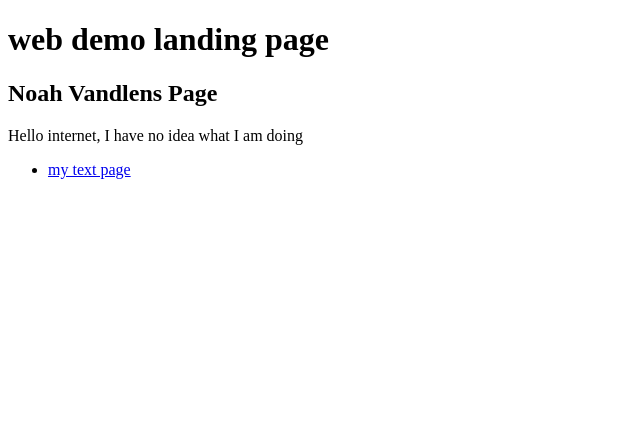
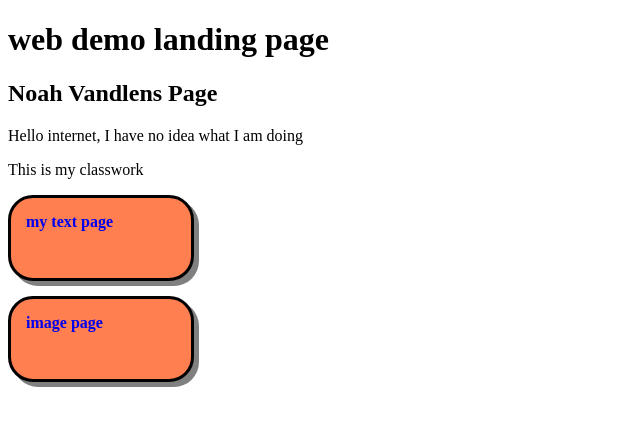
Before and after one commit to Noah-Vandlen/lcc-site, a plain HTML site: page index.html in a window 1280 px wide. Shown: the whole page, without its empty margins (0-640 px from the left). Drawn offline with Linux system fonts and the light colour scheme.

Commit message:
Add files via upload

```diff
--- a/index.html
+++ b/index.html
@@ -2,7 +2,45 @@
 <html lang="en">
 <head>
     <title>web demo landing page</title>
+    <style>
+      html{
+        font size:100%;
+      }
+
+ul{
+  list-style-type:none
+  margin: 0;
+  padding: 0;
+}
+
+a{
+  sont-size: 15px;
+  font-weight:900;
+  text-decoration: none;
+  background:coral;
+  display:block;
+  width:150px;
+  height:50px;
+  margin-top:15px;
+  padding:15px;
+  border:3px solid black;
+  border-radius: 25px;
+  box-shadow:5px 5px 0 gray;
+}
+
+a:hover{
+  color:aquamarine;
+  box-shadow:5px 10px 10px gray;
+}
+
+a:active{
+  color:red;
+  font-family:'Shadows Into Light',cursive;
+  box-shadow: inset 5px 5px 5px gray;
+}
+</style>
 </head>
+
 <body>
     <!-- headline text -->
     <header>
@@ -12,8 +50,12 @@
     </header>
 
     <main>
+
+<p>This is my classwork</p>
+
 <ul>
   <li><a href="text.html">my text page</a></li>
+  <li><a href="image.html">image page</a></li>
 </ul>
     </main>
 </body>
```
